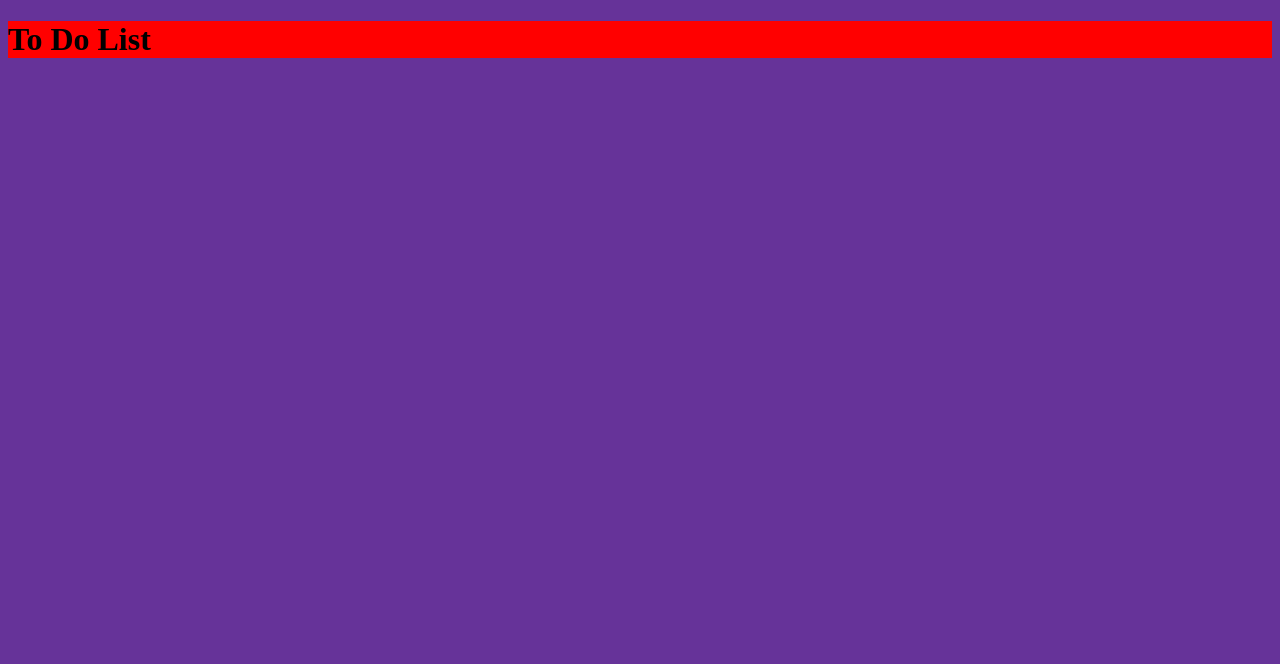
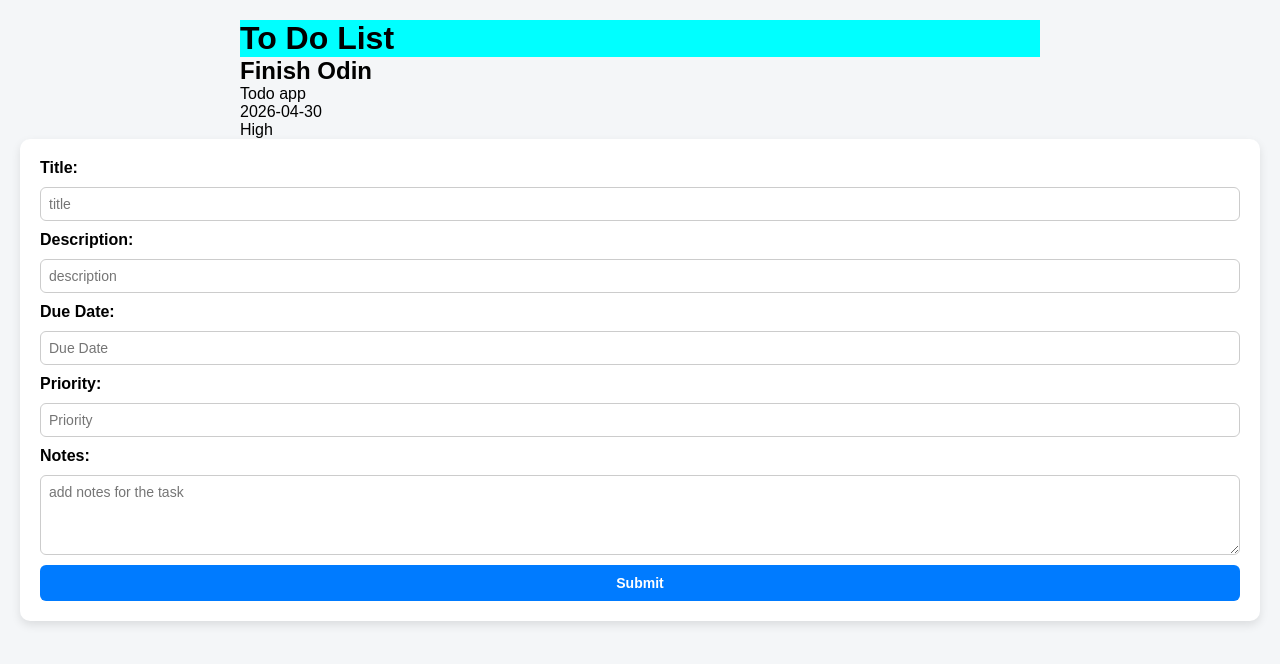
Before and after one commit to KallamSamad/webpacktodolist, a website built with webpack: page src/template.html in a window 1280 px wide. Built offline with nearby package versions, Linux system fonts and the light colour scheme.

Commit message:
Added a form and styled it. Created an instance of todo just have to combine it with form

```diff
--- a/src/class.js
+++ b/src/class.js
@@ -1,4 +1,4 @@
-class ToDo{
+export class ToDo{
     constructor(title,description,dueDate,priority,notes){
         this.title=title;
         this.description=description;
@@ -8,7 +8,7 @@ class ToDo{
     }
 }
 
-class Project{
+export class Project{
     constructor(title,todos){
         this.title=title;
         this.todos=[];
@@ -21,6 +21,7 @@ class Project{
 
     }
     addtoDo(todo){
-        this.todos.push(this.todo);
+
+        this.todos.push(todo);
     }
 }
--- a/src/index.js
+++ b/src/index.js
@@ -1,13 +1,35 @@
 import greeting from "./greeting";
 import "./styles.css";
+import { Project, ToDo } from "./class.js";
+
+const myProject = new Project("Uni Work");
+const myTodo = new ToDo("Finish Odin", "Todo app", "2026-04-30", "High", "");
+
+myProject.addtoDo(myTodo);
+console.log(myTodo.title)
+
 
 const appbody=document.body.querySelector(".app");
+const appHeader=document.createElement("div");
+appHeader.className="derp";
+appHeader.innerHTML="<h1>To Do List</h1>"
+appHeader.style.backgroundColor="cyan";
+appbody.appendChild(appHeader);
 
-const appHeader=document.createElement("div")
 
-appHeader.className="derp";
 
-appHeader.innerHTML="<h1>To Do List</h1>"
 
-appHeader.style.backgroundColor="red";
-appbody.appendChild(appHeader);
+
+myProject.todos.forEach(element => {
+    const todoCard = document.createElement("div");
+    todoCard.innerHTML=
+    `<h2>${element.title}</h2>
+    <p>${element.description}</p>
+    <p>${element.dueDate}</p>
+    <p>${element.priority}</p>
+    <p>${element.notes}</p>
+
+    `;
+    appbody.appendChild(todoCard);
+
+});
--- a/src/styles.css
+++ b/src/styles.css
@@ -1,8 +1,70 @@
-/* styles.css */
-body {
-  background-color: rebeccapurple;
+/* Reset */
+* {
+  box-sizing: border-box;
+  margin: 0;
+  padding: 0;
+  font-family: Arial, sans-serif;
 }
 
-.derp{
-  background-color: blue;
+ body {
+  background: #f4f6f8;
+  padding: 20px;
 }
+
+ .app {
+  max-width: 800px;
+  margin: 0 auto;
+}
+
+
+
+ .toDoForm {
+  background: white;
+  padding: 20px;
+  border-radius: 10px;
+  box-shadow: 0 4px 10px rgba(0,0,0,0.1);
+  margin-bottom: 20px;
+
+  display: grid;
+  gap: 10px;
+}
+
+ .toDoForm label {
+  font-weight: bold;
+}
+
+ .toDoForm input,
+.toDoForm textarea {
+  padding: 8px;
+  border-radius: 6px;
+  border: 1px solid #ccc;
+  font-size: 14px;
+}
+
+ .toDoForm textarea {
+  resize: vertical;
+  min-height: 80px;
+}
+
+ .toDoForm input[type="submit"] {
+  background: #007bff;
+  color: white;
+  border: none;
+  cursor: pointer;
+  padding: 10px;
+  font-weight: bold;
+  transition: 0.2s;
+}
+
+ .toDoForm input[type="submit"]:hover {
+  background: #0056b3;
+}
+
+
+.todo-card {
+  background: white;
+  padding: 15px;
+  border-radius: 10px;
+  margin-bottom: 10px;
+  box-shadow: 0 2px 6px rgba(0,0,0,0.08);
+}
--- a/src/template.html
+++ b/src/template.html
@@ -6,6 +6,19 @@
 
 <body>
 <div class="app"></div>
+<form class="toDoForm">
+  <label>Title: </label>
+  <input type="text" name="title" placeholder="title">
+    <label>Description: </label>
+  <input type="text" name="description" placeholder="description">
+    <label>Due Date: </label>
+  <input type="text" name="due" placeholder="Due Date">
+    <label>Priority: </label>
+  <input type="text" name="priority" placeholder="Priority">
+    <label>Notes: </label>
+  <textarea placeholder="add notes for the task"></textarea>
+  <input type="submit">
+</form>
 
 </body>
 
```
